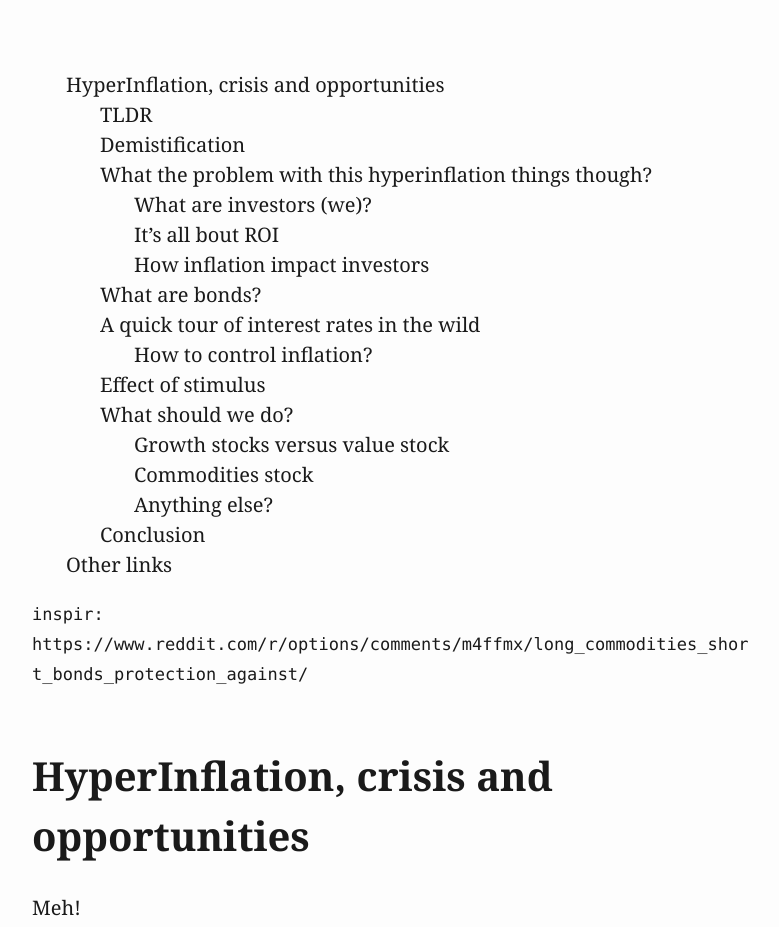
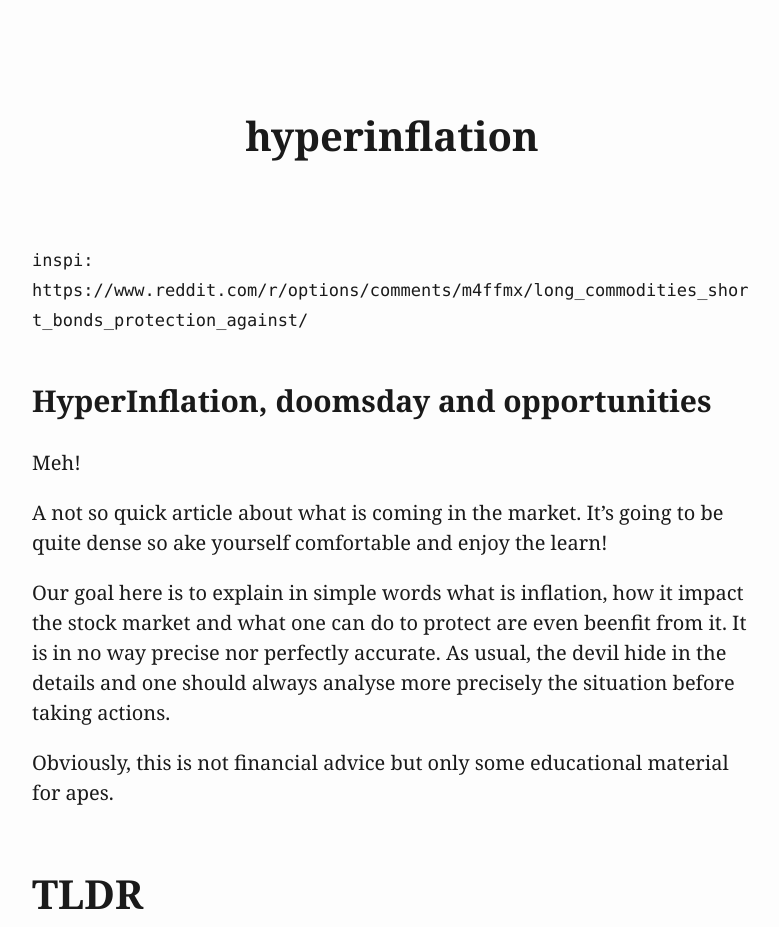
Before and after one commit to stockmouton/stockmouton.github.io, a plain HTML site: page articles/hyperinflation.html in a window 1280 px wide. Shown: the top 927 px of the page, without its empty margins (248-1027 px from the left). Drawn offline with nearby package versions, Linux system fonts and the light colour scheme.

```diff
--- a/articles/hyperinflation.html
+++ b/articles/hyperinflation.html
@@ -149,42 +149,16 @@
   <![endif]-->
 </head>
 <body>
-<nav id="TOC" role="doc-toc">
-<ul>
-<li><a href="#hyperinflation-crisis-and-opportunities">HyperInflation, crisis and opportunities</a>
-<ul>
-<li><a href="#tldr">TLDR</a></li>
-<li><a href="#demistification">Demistification</a></li>
-<li><a href="#what-the-problem-with-this-hyperinflation-things-though">What the problem with this hyperinflation things though?</a>
-<ul>
-<li><a href="#what-are-investors-we">What are investors (we)?</a></li>
-<li><a href="#its-all-bout-roi">It’s all bout ROI</a></li>
-<li><a href="#how-inflation-impact-investors">How inflation impact investors</a></li>
-</ul></li>
-<li><a href="#what-are-bonds">What are bonds?</a></li>
-<li><a href="#a-quick-tour-of-interest-rates-in-the-wild">A quick tour of interest rates in the wild</a>
-<ul>
-<li><a href="#how-to-control-inflation">How to control inflation?</a></li>
-</ul></li>
-<li><a href="#effect-of-stimulus">Effect of stimulus</a></li>
-<li><a href="#what-should-we-do">What should we do?</a>
-<ul>
-<li><a href="#growth-stocks-versus-value-stock">Growth stocks versus value stock</a></li>
-<li><a href="#commodities-stock">Commodities stock</a></li>
-<li><a href="#anything-else">Anything else?</a></li>
-</ul></li>
-<li><a href="#conclusion">Conclusion</a></li>
-</ul></li>
-<li><a href="#other-links">Other links</a></li>
-</ul>
-</nav>
-<pre><code>inspir: https://www.reddit.com/r/options/comments/m4ffmx/long_commodities_short_bonds_protection_against/</code></pre>
-<h1 id="hyperinflation-crisis-and-opportunities">HyperInflation, crisis and opportunities</h1>
+<header id="title-block-header">
+<h1 class="title">hyperinflation</h1>
+</header>
+<pre><code>inspi: https://www.reddit.com/r/options/comments/m4ffmx/long_commodities_short_bonds_protection_against/</code></pre>
+<h2 id="hyperinflation-doomsday-and-opportunities">HyperInflation, doomsday and opportunities</h2>
 <p>Meh!</p>
 <p>A not so quick article about what is coming in the market. It’s going to be quite dense so ake yourself comfortable and enjoy the learn!</p>
 <p>Our goal here is to explain in simple words what is inflation, how it impact the stock market and what one can do to protect are even beenfit from it. It is in no way precise nor perfectly accurate. As usual, the devil hide in the details and one should always analyse more precisely the situation before taking actions.</p>
 <p>Obviously, this is not financial advice but only some educational material for apes.</p>
-<h2 id="tldr">TLDR</h2>
+<h1 id="tldr">TLDR</h1>
 <ul>
 <li>Inflation is real and observed in many sectors</li>
 <li>Reopening the economy might be the match that light the inflation rocket leading to hyperinflation</li>
@@ -275,10 +249,10 @@
 <p>If you are not living in a bubble, commodities stocks are presented as no brainers nowadays. I have to agree especially if they are currently undervalued (and so a value stock)</p>
 <h3 id="anything-else">Anything else?</h3>
 <p>If you scared, you should go into gold or something like, by definition, it should match “real rate” which should be &gt;= inflation rate.</p>
-<h2 id="conclusion">Conclusion</h2>
+<h1 id="conclusion">Conclusion</h1>
 <p>Find value stocks in commodities and short bonds. Secure yourself into metals, gold, uranium, whatever. Short the current bubble: SPACs (which is the new tech bubble for sure)</p>
 <p>Cheers!</p>
-<h1 id="other-links">Other links</h1>
+<h1 id="resources">Resources</h1>
 <p>https://www.investopedia.com/terms/l/liquidity.asp</p>
 </body>
 </html>
```
Also changed, not shown: articles/hyperinflation.md (+5 -6 lines), articles/README.md (added), 1 other file.
